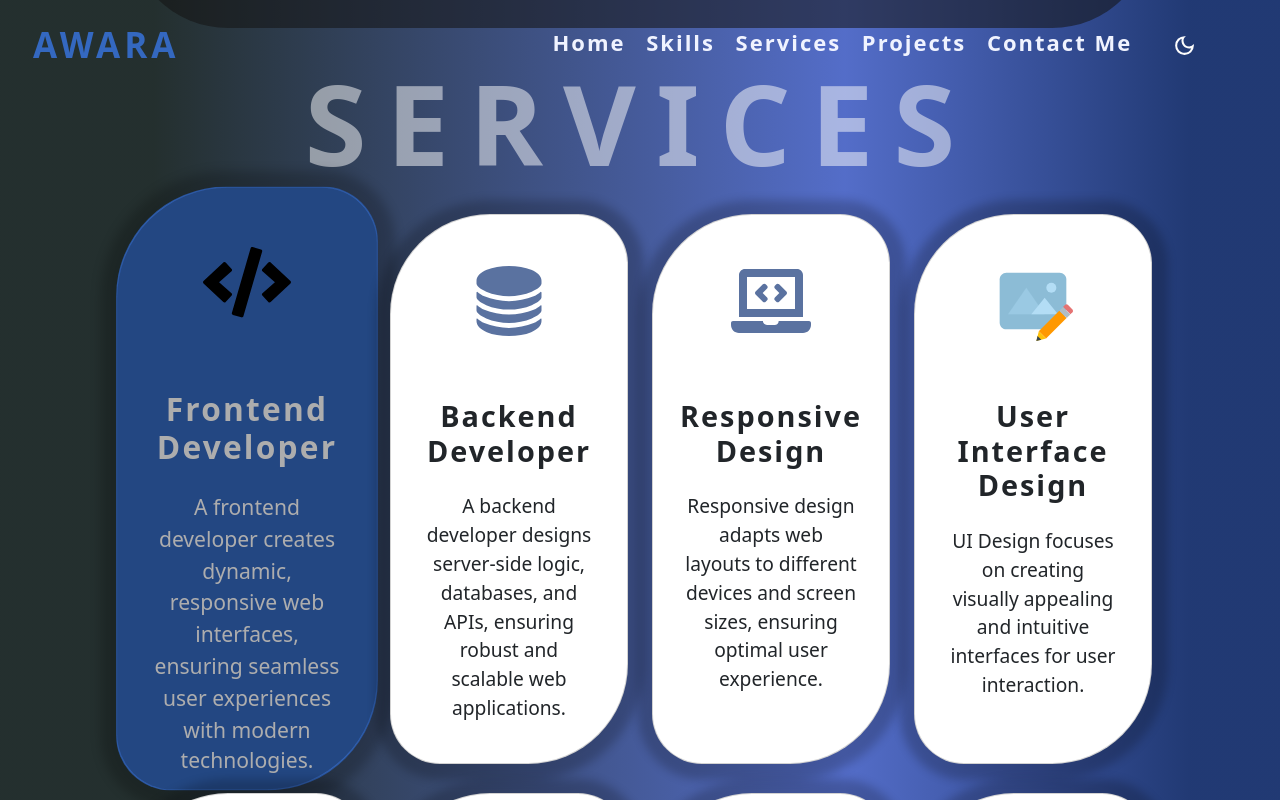
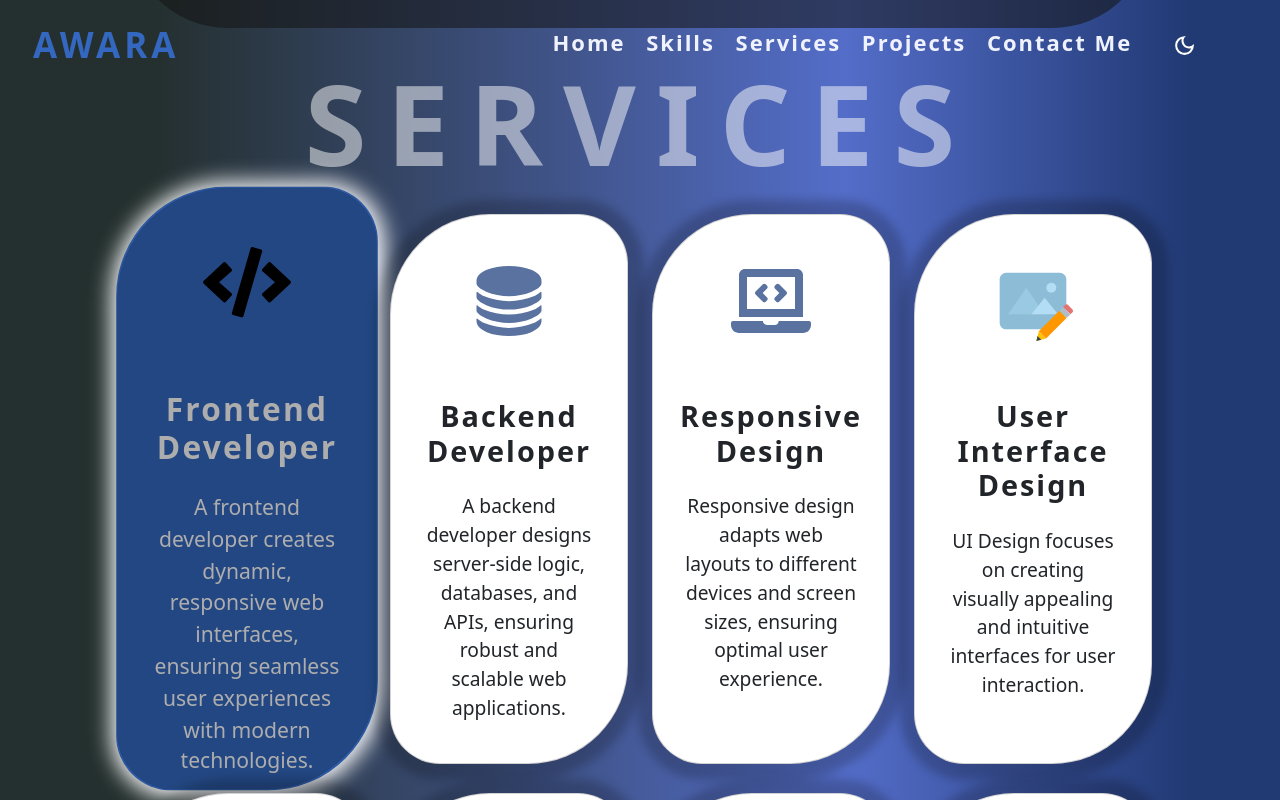
Before and after one commit to Mohamed-A-Awara/portofilo-3wara, a React (Vite) app: page / in a window 1280 px wide. In both pictures the pointer is over the element 247 px from the left and 2171 px from the top of the page. Shown: the part 1771-2571 px from the top of the page. Built offline with nearby package versions, Linux system fonts and the light colour scheme.

Commit message:
version 4 Edit

```diff
--- a/src/Styles/Services.style.css
+++ b/src/Styles/Services.style.css
@@ -58,6 +58,8 @@
     transform: scale(1.1);
     color: #ffffff;
     background-color: var(--fontColor);
+    box-shadow: 1px 1px 20px 5px #ffff ;
+
 }
 .main-card-style:hover .service-icon{
     color: black;
```
